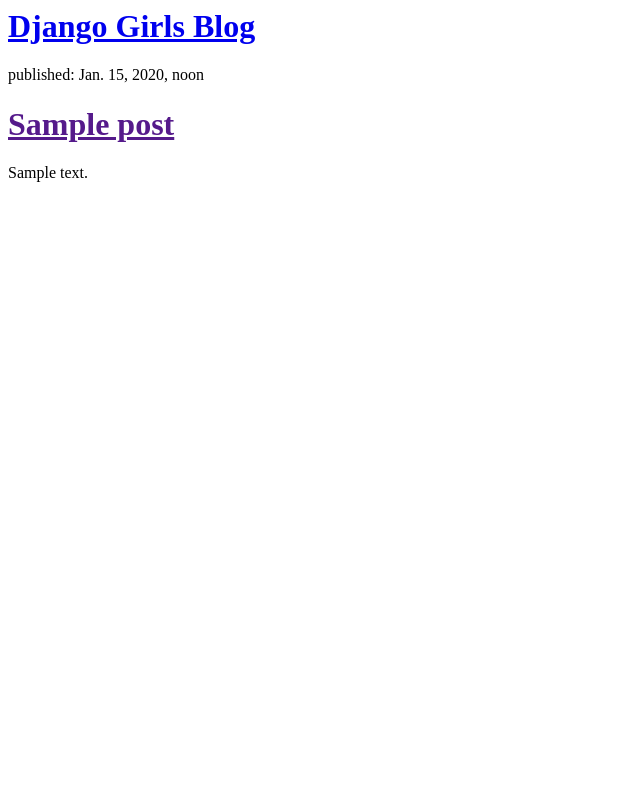
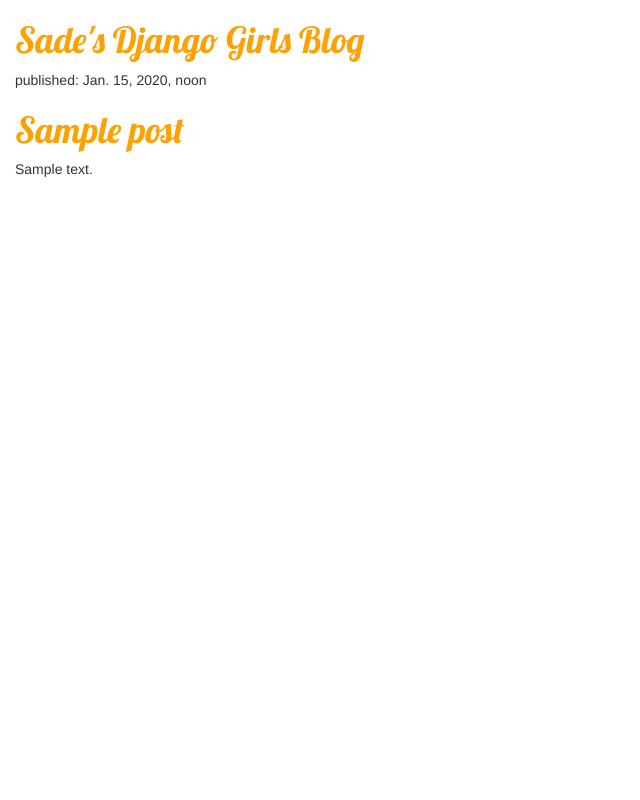
Before and after one commit to Sadeyr/my-first-blog, a Django app: template blog/templates/blog/post_list.html in a window 1280 px wide. Shown: the whole page, without its empty margins (0-640 px from the left). Run offline with Django 3.2, Linux system fonts and the light colour scheme; the template is opened without the code that fills it: values that come from a table or form of the project are taken from there, others are empty; tables that the repository leaves empty hold one stand-in row (values such as "Sample post"); some libraries are stand-ins or nearby versions.

Commit message:
Changed the h1 of the site

```diff
--- /dev/null
+++ b/blog/static/css/blog.css
@@ -0,0 +1,7 @@
+h1 a {
+    color: #FCA205;
+    font-family: 'Lobster';
+}
+body {
+    padding-left: 15px;
+}
--- a/blog/templates/blog/post_list.html
+++ b/blog/templates/blog/post_list.html
@@ -1,10 +1,15 @@
+{% load staticfiles %}
 <html>
     <head>
-        <title>Sade's Blog</title>
+        <title>Django Girls blog</title>
+        <link rel="stylesheet" href="//maxcdn.bootstrapcdn.com/bootstrap/3.2.0/css/bootstrap.min.css">
+        <link rel="stylesheet" href="//maxcdn.bootstrapcdn.com/bootstrap/3.2.0/css/bootstrap-theme.min.css">
+        <link rel="stylesheet" href="{% static 'css/blog.css' %}">
+        <link href="//fonts.googleapis.com/css?family=Lobster&subset=latin,latin-ext" rel="stylesheet" type="text/css">
     </head>
     <body>
         <div>
-            <h1><a href="/">Django Girls Blog</a></h1>
+            <h1><a href="/">Sade's Django Girls Blog</a></h1>
         </div>
 
         {% for post in posts %}
@@ -15,5 +20,4 @@
             </div>
         {% endfor %}
     </body>
-
 </html>
```
Lines whose indentation alone changed are shown as unchanged.
